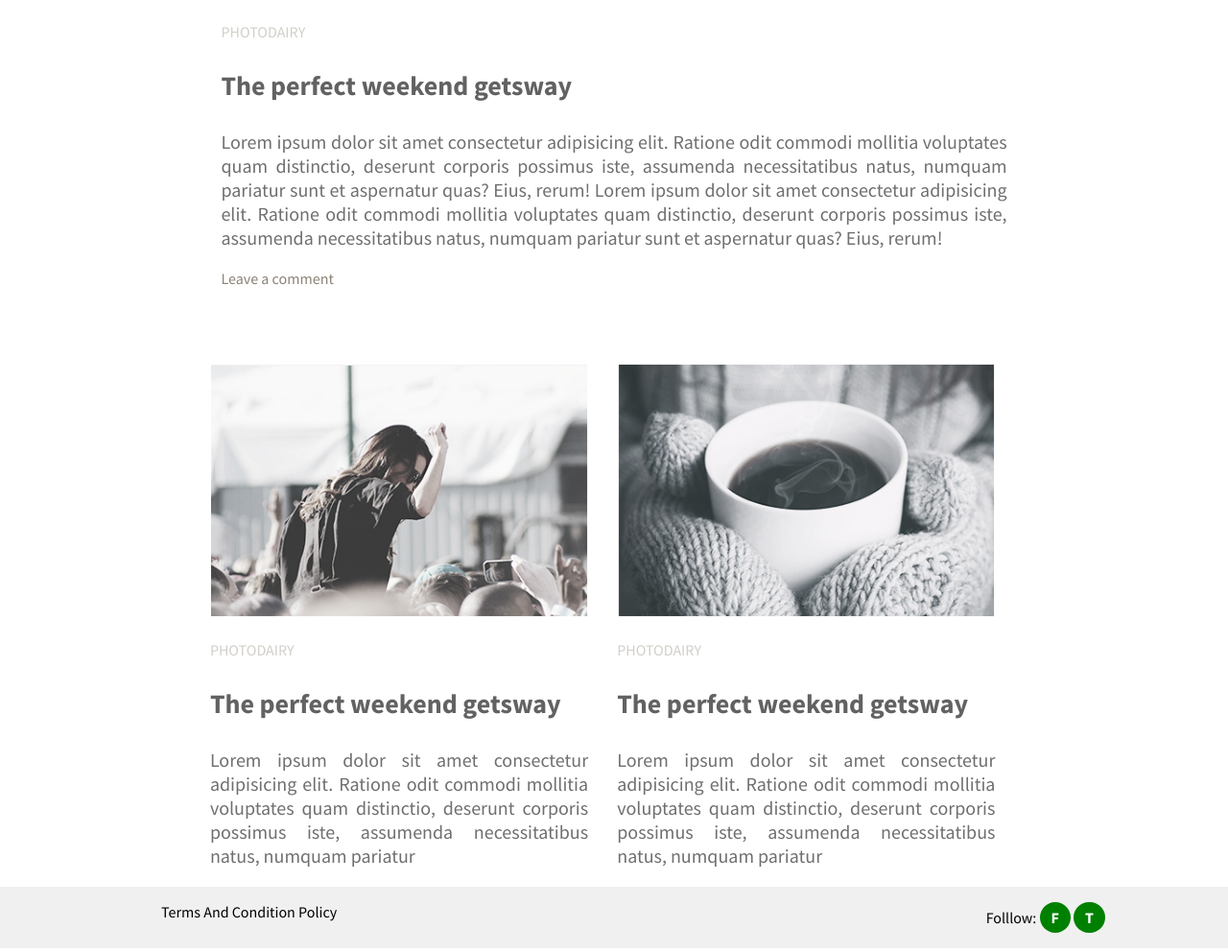
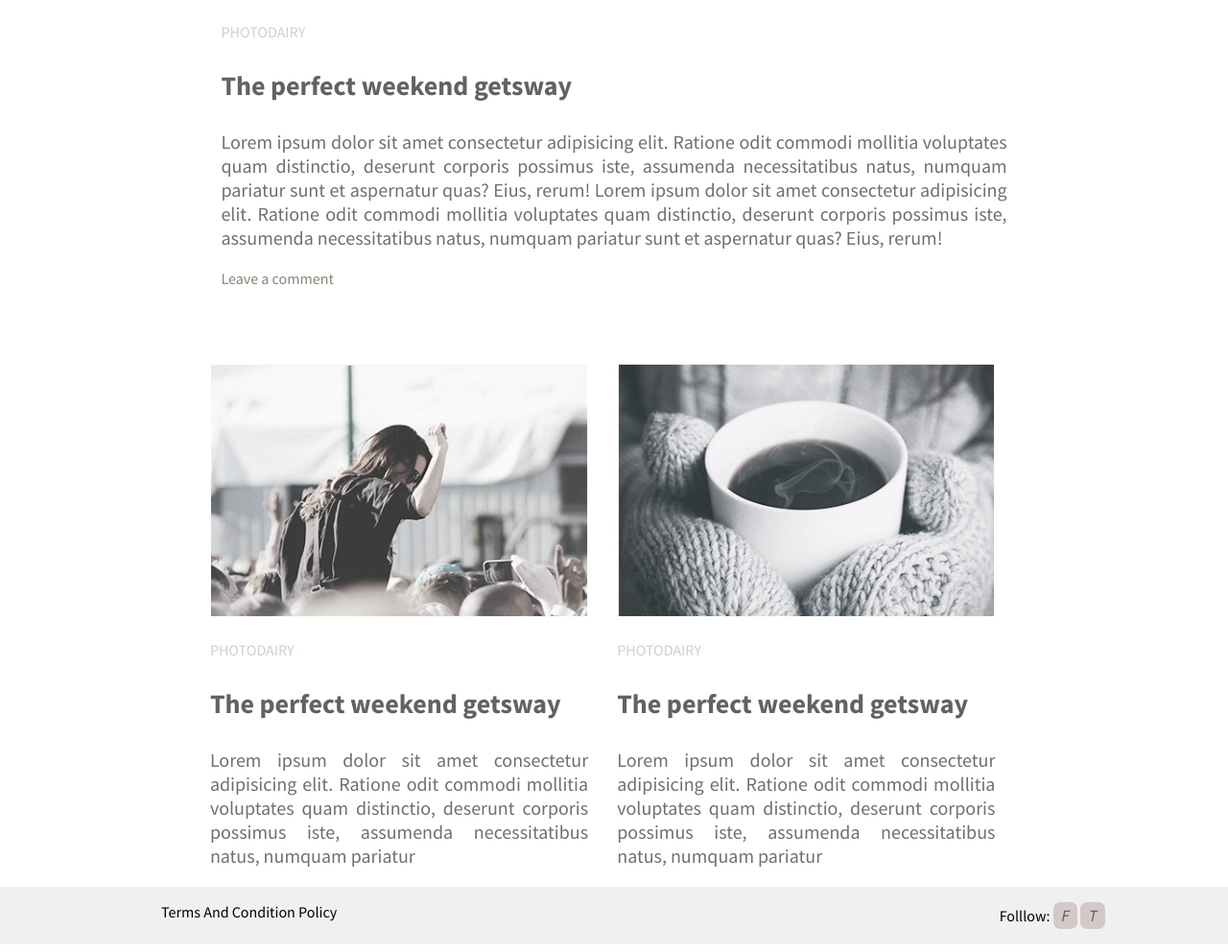
Before and after one commit to mannajstu/ssb-assign-3, a plain HTML site: page index.html in a window 1280 px wide. Shown: the part 662-1654 px from the top of the page at 96% size. Drawn offline with Linux system fonts and the light colour scheme.

Commit message:
Add files via upload

```diff
--- a/css/style.css
+++ b/css/style.css
@@ -154,11 +154,13 @@
 }
 
 .social-links ul li {
-    color: white;
+    color: #626262;
     font-weight: bolder;
-    background: green;
-    border-radius: 20px;
+
     text-align: center;
-    padding: 6px 12px;
+    padding: 4px 9px;
+    font-style: oblique;
+    background-color: #d4c9c9;
+    border-radius: 7px;
 
 }
```
